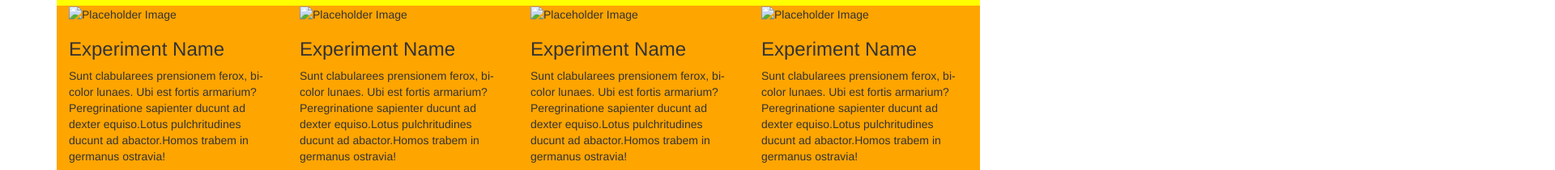
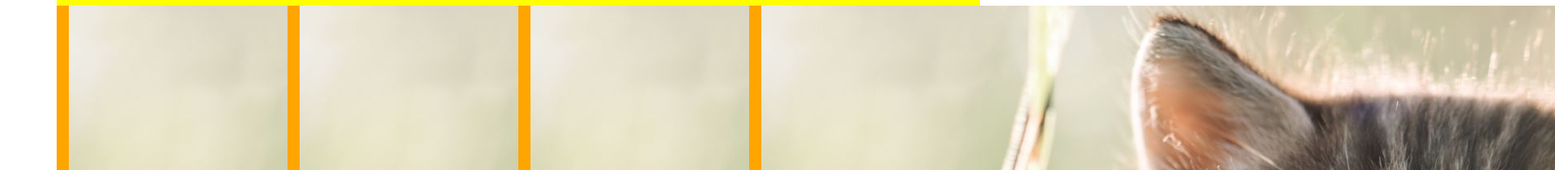
Before and after one commit to 1408143/BootstrapProject, a plain HTML site: page index.html in a window 1280 px wide. Shown: the part 186-397 px from the top of the page at 81% size, 1920 px wide, since content can reach past the window. Drawn offline with nearby package versions, Linux system fonts and the light colour scheme.

```diff
--- a/index.html
+++ b/index.html
@@ -31,7 +31,7 @@
         <main class="col-md-12">
             <div id="experimentContainer" class="row">
                 <article class="col-md-3">
-                    <img src="placeholder.png" alt="Placeholder Image">
+                    <img src="assets\IMG\kitten.jpg" alt="Placeholder Image">
                     <h3>
                         Experiment Name
                     </h3>
@@ -41,7 +41,7 @@
                     </p>
                 </article>
                 <article class="col-md-3">
-                    <img src="placeholder.png" alt="Placeholder Image">
+                    <img src="assets\IMG\kitten.jpg" alt="Placeholder Image">
                     <h3>
                         Experiment Name
                     </h3>
@@ -51,7 +51,7 @@
                     </p>
                 </article>
                 <article class="col-md-3">
-                    <img src="placeholder.png" alt="Placeholder Image">
+                    <img src="assets\IMG\kitten.jpg" alt="Placeholder Image">
                     <h3>
                         Experiment Name
                     </h3>
@@ -61,7 +61,7 @@
                     </p>
                 </article>
                 <article class="col-md-3">
-                    <img src="placeholder.png" alt="Placeholder Image">
+                    <img src="assets\IMG\kitten.jpg" alt="Placeholder Image">
                     <h3>
                         Experiment Name
                     </h3>
```
Also changed, not shown: assets/IMG/kitten.jpg (added).
